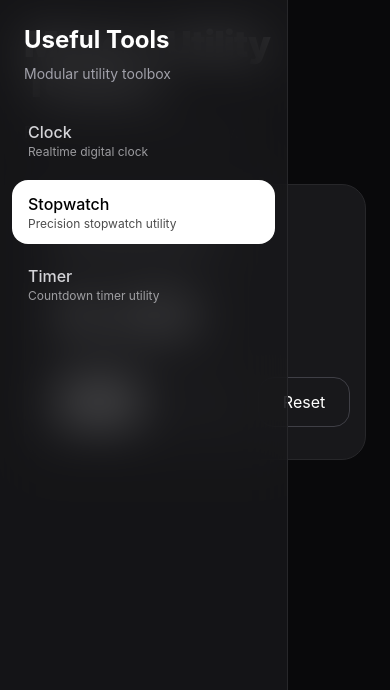
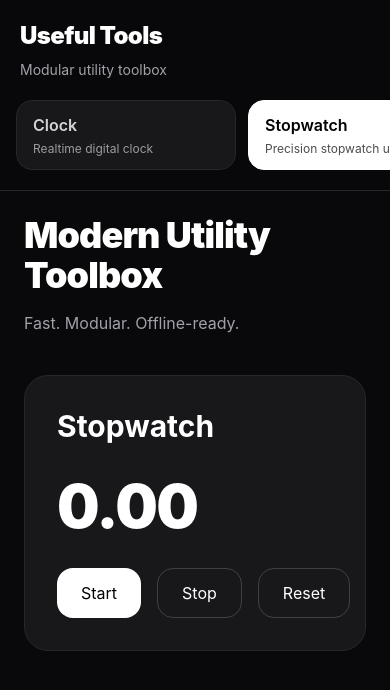
Before and after one commit to sakusdev/useful-tools, a React (Vite) app: page /useful-tools/tools/stopwatch in a window 390 px wide. Shown: the top 690 px of the page. Built offline with nearby package versions, Linux system fonts and the light colour scheme.

Commit message:
Improve sidebar mobile UX

```diff
--- a/src/components/layout/Sidebar.tsx
+++ b/src/components/layout/Sidebar.tsx
@@ -3,31 +3,33 @@ import { tools } from '@/app/tools.registry'
 
 export default function Sidebar() {
   return (
-    <aside className="fixed left-0 top-0 h-screen w-72 border-r border-zinc-800 bg-zinc-900/80 backdrop-blur-xl">
-      <div className="p-6">
-        <h1 className="text-2xl font-bold text-white">Useful Tools</h1>
+    <aside className="sticky top-0 z-50 border-b border-zinc-800 bg-zinc-950/90 backdrop-blur-xl lg:fixed lg:left-0 lg:top-0 lg:h-screen lg:w-72 lg:border-b-0 lg:border-r">
+      <div className="p-5 lg:p-6">
+        <h1 className="text-2xl font-black tracking-tight text-white">
+          Useful Tools
+        </h1>
 
         <p className="mt-2 text-sm text-zinc-400">
           Modular utility toolbox
         </p>
       </div>
 
-      <nav className="px-3 pb-6">
+      <nav className="flex gap-3 overflow-x-auto px-4 pb-5 lg:block lg:overflow-visible lg:px-3">
         {tools.map((tool) => (
           <NavLink
             key={tool.id}
             to={tool.path}
             className={({ isActive }) =>
-              `mb-2 block rounded-2xl px-4 py-3 transition ${
+              `min-w-[220px] rounded-2xl border px-4 py-3 transition lg:mb-3 lg:block lg:min-w-0 ${
                 isActive
-                  ? 'bg-white text-black'
-                  : 'text-zinc-300 hover:bg-zinc-800'
+                  ? 'border-white bg-white text-black'
+                  : 'border-zinc-800 bg-zinc-900 text-zinc-300 hover:border-zinc-700 hover:bg-zinc-800'
               }`
             }
           >
-            <div className="font-medium">{tool.name}</div>
+            <div className="font-semibold">{tool.name}</div>
 
-            <div className="text-xs opacity-70">
+            <div className="mt-1 text-xs opacity-70">
               {tool.description}
             </div>
           </NavLink>
```
